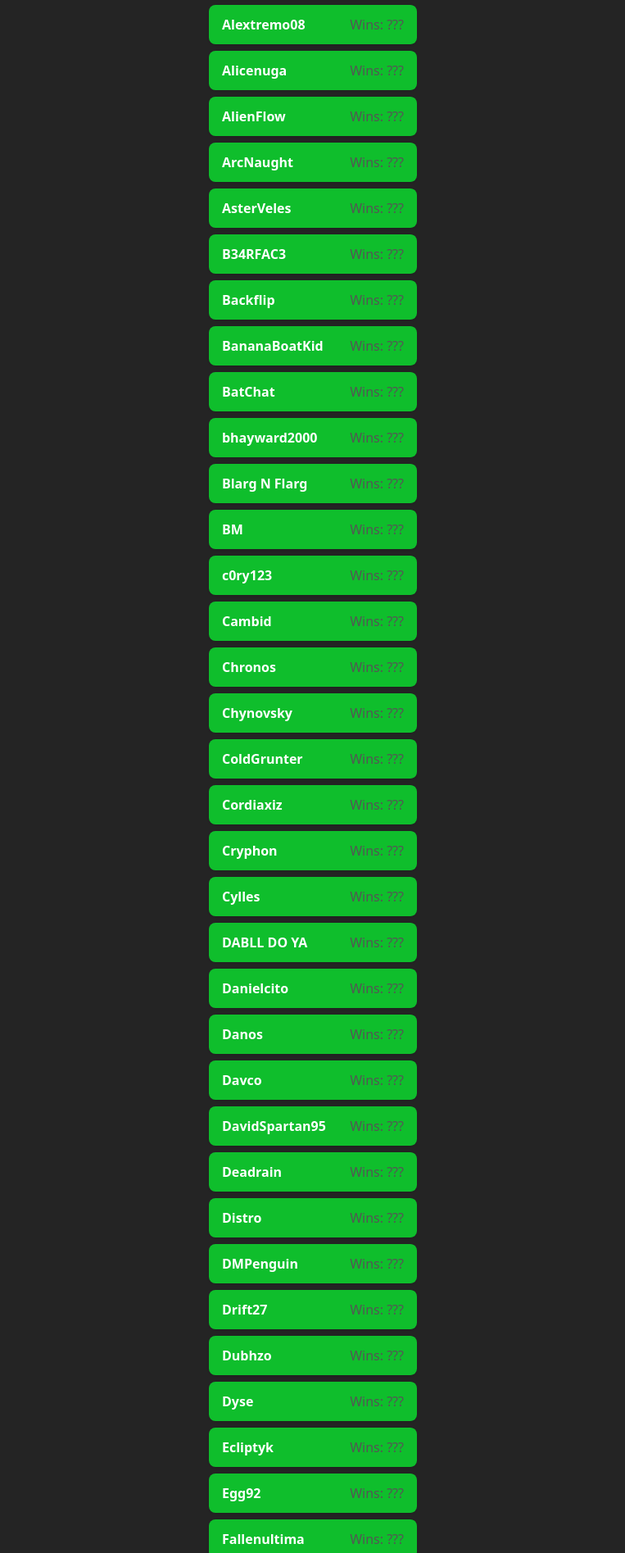
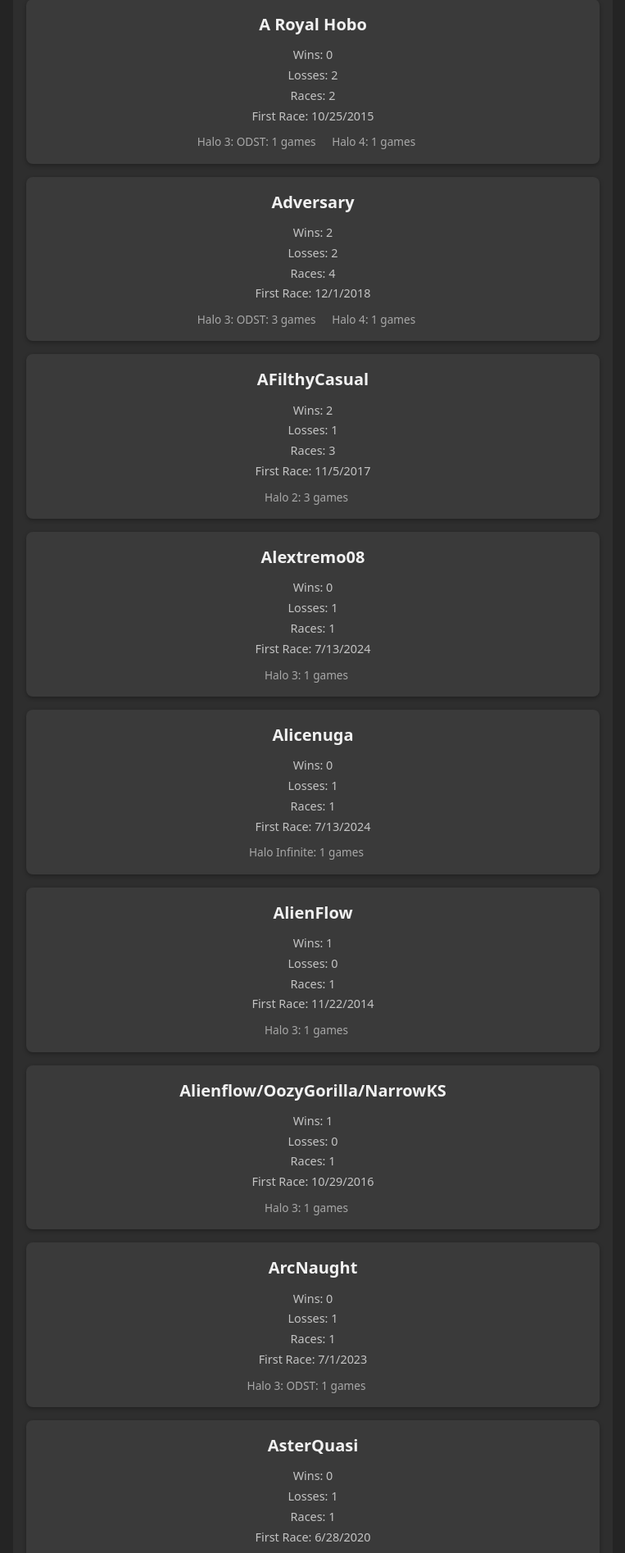
Before and after one commit to DavidSpartan95/HaloracesWeb, a Vue app in the folder haloraces-web/: page /home in a window 1280 px wide. Shown: the part 325-2220 px from the top of the page at 82% size, without its empty margins (258-1021 px from the left). Built offline with nearby package versions, Linux system fonts and the light colour scheme.

Commit message:
implemented user list information based on relay results

```diff
--- a/haloraces-web/src/components/UserList.vue
+++ b/haloraces-web/src/components/UserList.vue
@@ -3,7 +3,17 @@
     <ul>
       <li v-for="(user, index) in sortedUsers" :key="index" class="user-item">
         <span class="user-name">{{ user.name }}</span>
-        <span class="user-wins">Wins: ???</span>
+        <div class="user-stats">
+          <span class="user-wins">Wins: {{ user.wins }}</span>
+          <span class="user-losses">Losses: {{ user.losses }}</span>
+          <span class="user-races">Races: {{ user.numRaces }}</span>
+          <span class="user-first-race">First Race: {{ user.firstRelayRace.toLocaleDateString() }}</span>
+        </div>
+        <div class="user-game-count">
+          <span v-for="(count, game) in user.gameCount" :key="game" class="game-count">
+            {{ game }}: {{ count }} games
+          </span>
+        </div>
       </li>
     </ul>
   </div>
@@ -21,8 +31,11 @@
 <style scoped>
 .user-list {
   padding: 1rem;
-  max-width: 500px;
+  max-width: 700px;
   margin: 0 auto;
+  background-color: #2e2e2e; /* Dark background */
+  border-radius: 10px;
+  color: #f1f1f1; /* Light text */
 }
 
 ul {
@@ -32,24 +45,47 @@
 
 .user-item {
   display: flex;
-  justify-content: space-between;
-  padding: 0.75rem 1rem;
-  margin-bottom: 0.5rem;
-  background-color: #0fbe2c;
+  flex-direction: column;
+  justify-content: flex-start;
+  padding: 1rem;
+  margin-bottom: 1rem;
+  background-color: #3a3a3a; /* Slightly lighter dark for user item */
   border-radius: 8px;
-  box-shadow: 0 1px 3px rgba(0,0,0,0.1);
-  transition: background-color 0.2s ease;
+  box-shadow: 0 2px 5px rgba(0, 0, 0, 0.3);
+  transition: background-color 0.3s ease;
 }
 
 .user-item:hover {
-  background-color: #e0e7ff;
+  background-color: #4c4c4c; /* Lighter hover effect */
 }
 
 .user-name {
   font-weight: bold;
+  font-size: 1.25rem;
+  color: #f1f1f1;
 }
 
-.user-wins {
-  color: #555;
+.user-stats {
+  margin-top: 0.5rem;
+  font-size: 0.9rem;
+  color: #c4c4c4; /* Light gray text */
+}
+
+.user-wins,
+.user-losses,
+.user-races,
+.user-first-race {
+  display: block;
+  margin: 0.2rem 0;
+}
+
+.user-game-count {
+  margin-top: 0.5rem;
+  font-size: 0.85rem;
+  color: #a8a8a8; /* Slightly darker gray for game count */
+}
+
+.game-count {
+  margin-right: 1rem;
 }
 </style>
--- a/haloraces-web/src/data/relayEvents.ts
+++ b/haloraces-web/src/data/relayEvents.ts
@@ -143,7 +143,7 @@
                 name: "Heroic Robb",
                 team: TeamName.Red,
                 win: false,
-                playedGames: [Game.HaloODST]
+                playedGames: [Game.Halo3ODST]
             },
             {
                 name: "Deadrain",
@@ -180,7 +180,7 @@
                 name: "Davco",
                 team: TeamName.Green,
                 win: true,
-                playedGames: [Game.HaloODST]
+                playedGames: [Game.Halo3ODST]
             },
             {
                 name: "Nagato",
@@ -217,7 +217,7 @@
                 name: "A Royal Hobo",
                 team: TeamName.Blue,
                 win: false,
-                playedGames: [Game.HaloODST]
+                playedGames: [Game.Halo3ODST]
             },
             {
                 name: "StuffedCrustFTW",
--- a/haloraces-web/src/data/users.ts
+++ b/haloraces-web/src/data/users.ts
@@ -1,128 +1,51 @@
-interface User {
+import type { Game, RelayEvent } from "./relayEvents";
+import {relayEvents} from "./relayEvents";
+
+export interface User {
     name: string;
+    numRaces: number;
+    wins: number;
+    losses: number;
+    firstRelayRace: Date;
+    gameCount: { [game in Game]?: number }; // Track count per game
 }
 
-enum TeamName {
-    Green,
-    Gold,
-    Red,
-    Blue
-}
-enum Difficulty {
-    Easy,
-    Legendary
+// Function to generate user stats
+function generateUserStats(relayEvents: RelayEvent[]): User[] {
+    const users: { [name: string]: User } = {};
+
+    relayEvents.forEach((event) => {
+        event.playerResults.forEach((playerResult) => {
+            const { name, win, playedGames } = playerResult;
+
+            // Initialize user if not already present
+            if (!users[name]) {
+                users[name] = {
+                    name,
+                    numRaces: 1,
+                    wins: win ? 1 : 0,
+                    losses: win ? 0 : 1,
+                    firstRelayRace: event.date,
+                    gameCount: playedGames.reduce((acc, game) => {
+                        acc[game] = (acc[game] || 0) + 1;
+                        return acc;
+                    }, {} as { [game in Game]?: number }),
+                };
+            } else {
+                // Update existing user's stats
+                users[name].numRaces += 1;
+                users[name].wins += win ? 1 : 0;
+                users[name].losses += win ? 0 : 1;
+
+                // Update the game count
+                playedGames.forEach((game) => {
+                    users[name].gameCount[game] = (users[name].gameCount[game] || 0) + 1;
+                });
+            }
+        });
+    });
+
+    return Object.values(users);
 }
 
-
-//Template data
-export const users: User[] = [
-    { name: "BatChat"},
-    { name: "Sol"},
-    { name: "Hockeyfan48"},
-    { name: "AlienFlow"},
-    { name: "Scurty"},
-    { name: "Monopoli"},
-    { name: "TheBlazeJP"},
-    { name: "Wolfy"},
-    { name: "Heroic Robb"},
-    { name: "Deadrain"},
-    { name: "Haole Cake"},
-    { name: "HD"},
-    { name: "GarishGoblin"},
-    { name: "NadeshotsCats"},
-    { name: "Davco"},
-    { name: "HLGNagato"},
-    { name: "BM"},
-    { name: "Backflip"},
-    { name: "Savusukka"},
-    { name: "Adversary"},
-    { name: "A Royal Hobo"},
-    { name: "StuffedCrustFTW"},
-    { name: "Egg92"},
-    { name: "Hoshka"},
-    { name: "Pedrogas"},
-    { name: "ColdGrunter"},
-    { name: "Willzorss"},
-    { name: "OozyGorilla"},
-    { name: "NarrowKS"},
-    { name: "Hiipfire"},
-    { name: "FingerQuickSH"},
-    { name: "Blarg N Flarg"},
-    { name: "00Svo"},
-    { name: "AFilthyCasual"},
-    { name: "Nonstop_Bop"},
-    { name: "Paradoxxic"},
-    {name: "VoidsInSilver"},
-    {name: "WHISTLE"},
-    {name: "AsterVeles"},
-    {name: "bhayward2000"},
-    {name: "MikeHawke420"},
-    {name: "Sasquatch"},
-    {name: "Sasquatch"},
-    {name: "Jon and Pon"},
-    {name: "DavidSpartan95"},
-    {name: "Dubhzo"},
-    {name: "Sorix"},
-    {name: "Maxlew"},
-    {name: "welshevo79"},
-    {name: "Chronos"},
-    {name: "Harc"},
-    {name: "Skull Kid 2112"},
-    {name: "Phobic"},
-    {name: "Drift27"},
-    {name: "Wingman953"},
-    {name: "Fallenultima"},
-    {name: "TheReptiliani"},
-    {name: "Skilled"},
-    {name: "Cordiaxiz"},
-    {name: "Seclusive"},
-    {name: "SamHR"},
-    {name: "Sparklyness"},
-    {name: "Zephrike"},
-    {name: "c0ry123"},
-    {name: "VyPr"},
-    {name: "Mankey"},
-    {name: "Koma"},
-    {name: "Ecliptyk"},
-    {name: "Chynovsky"},
-    {name: "BananaBoatKid"},
-    {name: "Two EEzy"},
-    {name: "Distro"},
-    {name: "ibigblue"},
-    {name: "yeVcM"},
-    {name: "Zoo"},
-    {name: "DMPenguin"},
-    {name: "Temp"},
-    {name: "Mourie"},
-    {name: "SlothSG"},
-    {name: "Xero"},
-    {name: "Cambid"},
-    {name: "Synyster"},
-    {name: "Danielcito"},
-    {name: "Danos"},
-    {name: "B34RFAC3"},
-    {name: "Sleek"},
-    {name: "Dyse"},
-    {name: "NervyDestroyer"},
-    {name: "Trouble"},
-    {name: "TheIncomeTaxes"},
-    {name: "Helpless"},
-    {name: "Penguin"},
-    {name: "RileyRunsIt"},
-    {name: "Voltroneon"},
-    {name: "Lorhey"},
-    {name: "xTunguzka"},
-    {name: "Rhylum"},
-    {name: "McThumbs"},
-    {name: "ArcNaught"},
-    {name: "Cryphon"},
-    {name: "DABLL DO YA"},
-    {name: "Heki"},
-    {name: "SlateThelyon"},
-    {name: "Alextremo08"},
-    {name: "Alicenuga"},
-    {name: "TM0153"},
-    {name: "Waifu"},
-    {name: "Cylles"},
-
-];
+export const users = generateUserStats(relayEvents);
```
